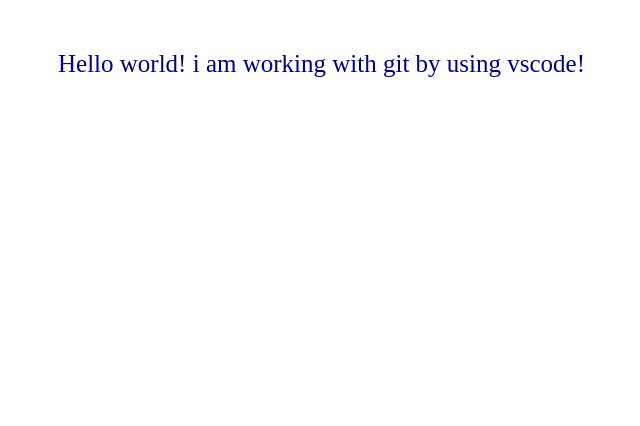
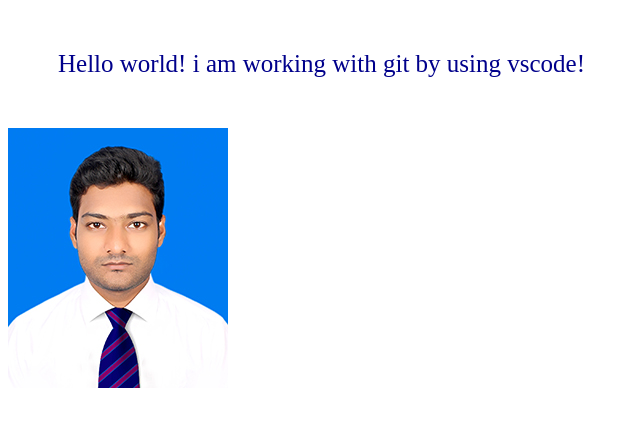
Before and after one commit to coderforhad/project_test, a plain HTML site: page index.html in a window 1280 px wide. Shown: the whole page, without its empty margins (0-640 px from the left). Drawn offline with Linux system fonts and the light colour scheme.

Commit message:
link image!

```diff
--- a/index.html
+++ b/index.html
@@ -9,5 +9,6 @@
 </head>
 <body>
     <p>Hello world! i am working with git by using vscode!</p>
+    <img src="images/VU.jpg" alt="Forhad Ahmed">
 </body>
 </html>
```
Also changed, not shown: images/VU.jpg (added).
